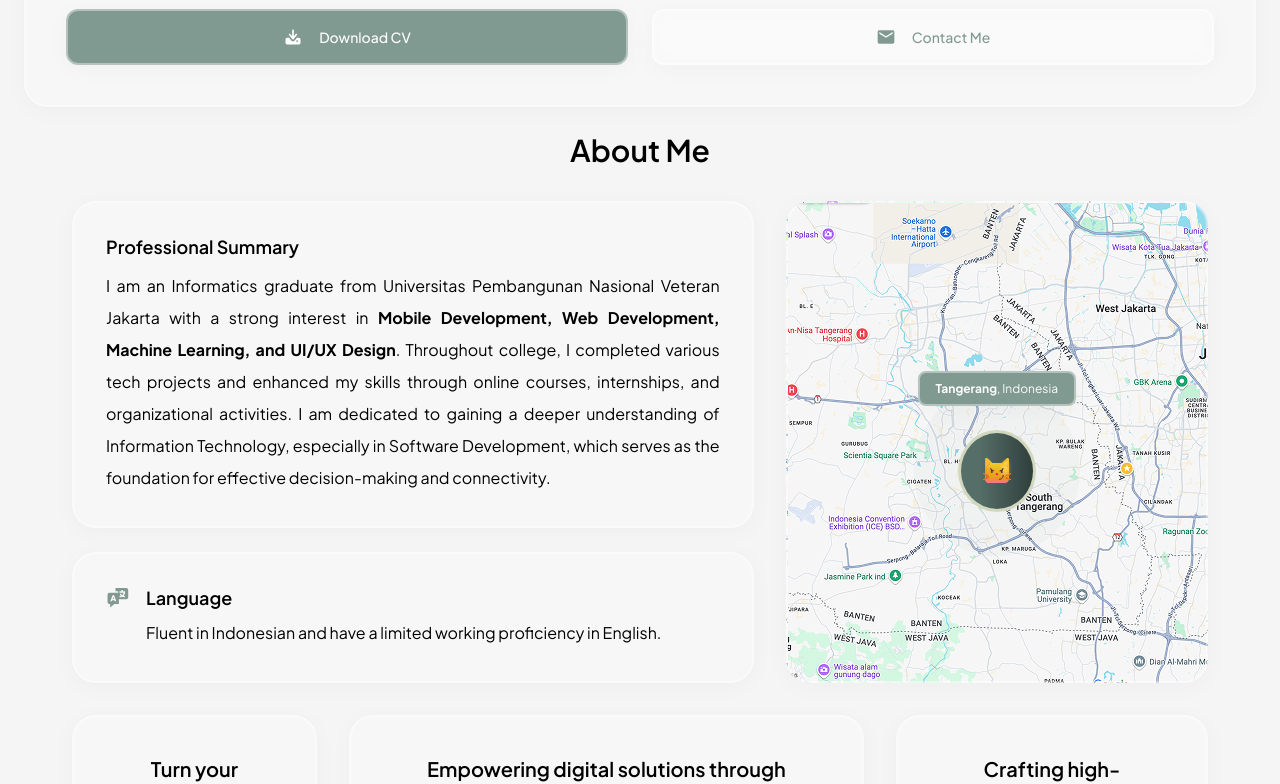
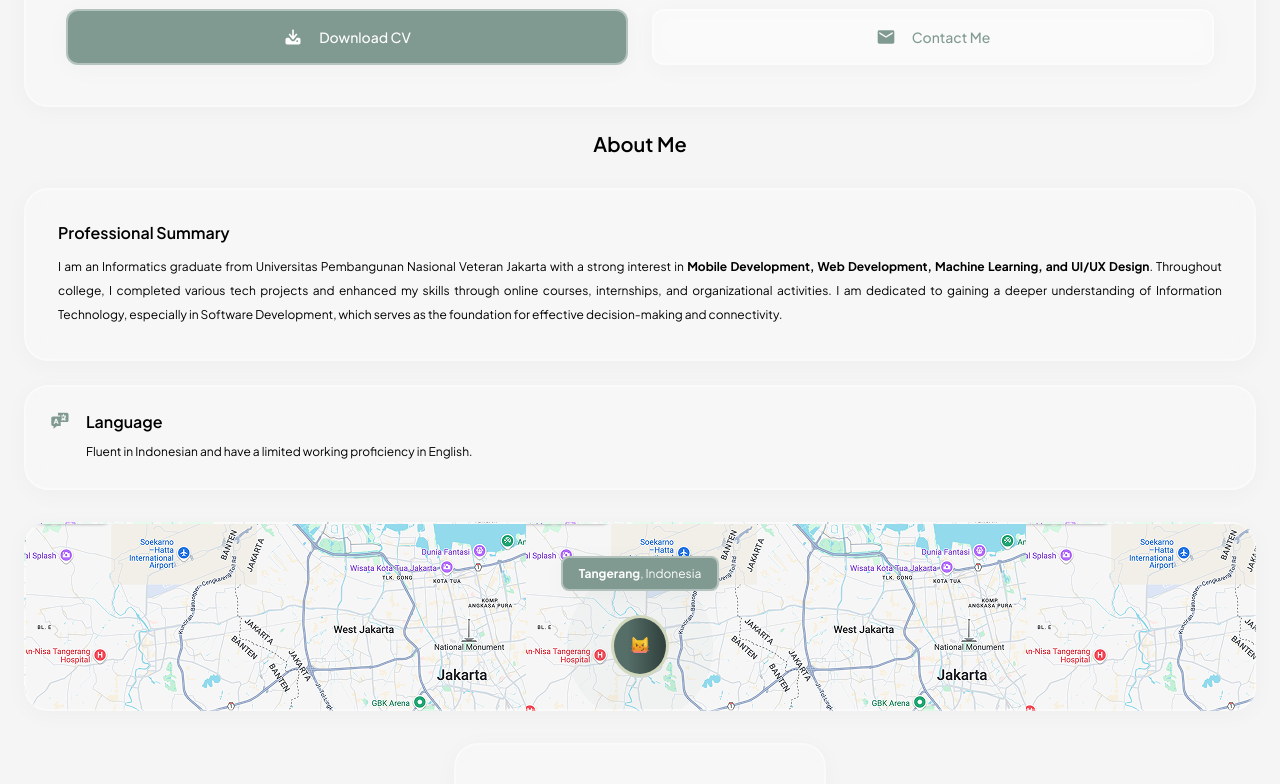
Before and after one commit to adhibuchori/adhibuchori-portfolio, a React (Vite) app: page / in a window 1280 px wide. Shown: the part 1440-2224 px from the top of the page. Built offline with nearby package versions, Linux system fonts and the light colour scheme.

Commit message:
feat(layout): add tablet responsive layout for about me section

```diff
--- a/src/sections/AboutMe/AboutMe.css
+++ b/src/sections/AboutMe/AboutMe.css
@@ -285,6 +285,9 @@
   .about-me-interest-wrapper {
     width: 100%;
   }
+  .about-me-cta-wrapper {
+    width: 100%;
+  }
   .about-me-button-wrapper {
     width: 100%;
     align-items: center;
@@ -297,6 +300,70 @@
 
 /* Tablet */
 @media (min-width: 550px) and (max-width: 1400px) {
+  #about-me {
+    padding: 0px 24px 24px 24px;
+  }
+  .about-me-content-wrapper,
+  .about-me-value-wrapper,
+  .about-me-interest-wrapper {
+    flex-direction: column;
+  }
+  .about-me-summary-content-wrapper {
+    width: 100%;
+  }
+  .about-me-summary-wrapper,
+  .about-me-interest-content-wrapper {
+    padding: 32px;
+  }
+  .about-me-title-text {
+    font-size: 20px;
+  }
+  .about-me-summary-title-text,
+  .about-me-detail-content-title-text,
+  .about-me-value-desc-text,
+  .about-me-interest-title-text,
+  .about-me-cta-title {
+    font-size: 16px;
+  }
+  .about-me-summary-desc-text,
+  .about-me-detail-content-desc-text,
+  .about-me-interest-desc-text,
+  .about-me-cta-subtitle {
+    font-size: 12px;
+  }
+  .about-me-detail-content-icon,
+  .about-me-button-icon {
+    width: 20px;
+    height: 20px;
+  }
+  .about-me-detail-content-wrapper,
+  .about-me-cta-wrapper {
+    padding: 24px;
+  }
+  .about-me-location-wrapper {
+    padding: 32px;
+  }
+  .about-me-location-pin {
+    padding: 16px;
+  }
+  .about-me-location-icon {
+    width: 20px;
+    height: 20px;
+  }
+  .about-me-interest-wrapper {
+    width: 100%;
+  }
+  .about-me-cta-wrapper {
+    width: 100%;
+  }
+  .about-me-button-wrapper {
+    width: 100%;
+    align-items: center;
+    justify-content: center;
+  }
+  .about-me-button-text {
+    font-size: 14px;
+  }
 }
 
 [data-theme="night"] {
```
